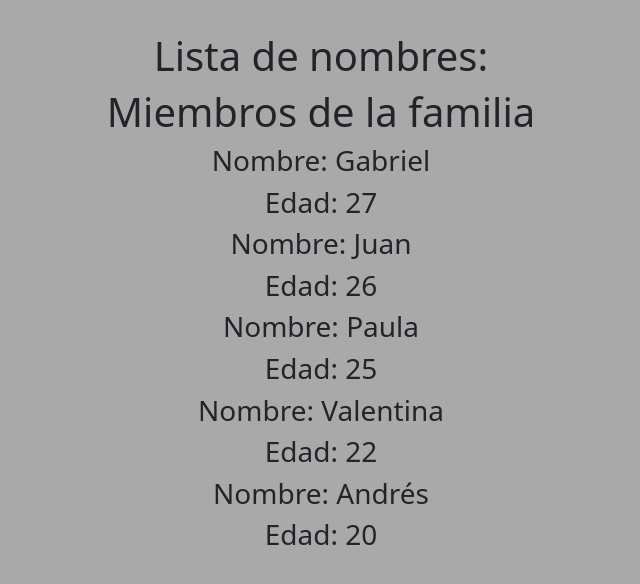
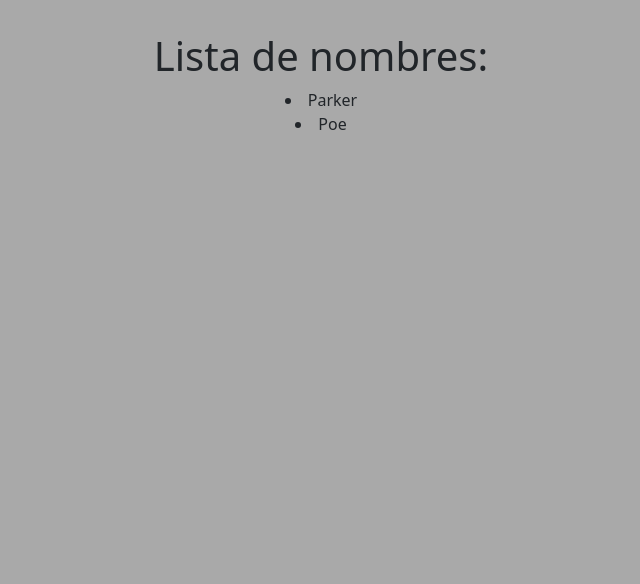
Before and after one commit to AleRabbia/Practicas-LC3, a React (Vite) app: page / in a window 1280 px wide. Shown: the top 584 px of the page, without its empty margins (319-959 px from the left). Built offline with nearby package versions, Linux system fonts and the light colour scheme.

Commit message:
Ejercicio filtrar apellidos

```diff
--- a/src/App.jsx
+++ b/src/App.jsx
@@ -1,16 +1,16 @@
 
 import './App.css'
-import Family from './components/family/Family';
+import Persons from './components/persons/Persons';
 
 function App() {
-    const persons = [{ name: 'Juan', age: 26 }, { name: 'Gabriel', age: 27 }, { name: 'Valentina', age: 22 }, { name: 'Paula', age: 25 }, { name: 'Andrés', age: 20 }];
-
-    const personsOrder = persons.sort((a, b) => b.age - a.age)
-
+    const names = ['Parker','Simmons','Lewis','Poe'];
+    const nameFilters = names.filter((nameF) => {return nameF.charAt(0) === 'P'})
     return (
         <div>
             <h1>Lista de nombres:</h1>
-            <Family persons={personsOrder} />
+            {nameFilters.map((name, index) => (
+                <Persons key={index} name={name} />
+            ))}
         </div>
     );
 }
--- a/src/components/family/Family.jsx
+++ /dev/null
@@ -1,14 +0,0 @@
-import FamilyMembers from "../familyMembers/FamilyMembers";
-
-const Family = ({ persons }) => {
-    return (
-        <div>
-            <h1>Miembros de la familia</h1>
-            {persons.map((person, index) => (
-                <FamilyMembers key={index} name={person.name} age={person.age} />
-            ))}
-        </div>
-    );
-};
-
-export default Family;
--- a/src/components/familyMembers/FamilyMembers.jsx
+++ /dev/null
@@ -1,20 +0,0 @@
-import PropTypes from 'prop-types';
-
-const FamilyMembers = ({ name, age }) => {
-
-    return (
-        <div>
-            <h3>Nombre: {name}</h3>
-            <h3>Edad: {age}</h3>
-
-        </div>
-    )
-}
-
-
-FamilyMembers.propTypes = {
-    name: PropTypes.string.isRequired,
-    age: PropTypes.number.isRequired
-}
-
-export default FamilyMembers;
```
Also changed, not shown: src/components/watchList/WatchList.jsx (deleted, +0 -15 lines).
